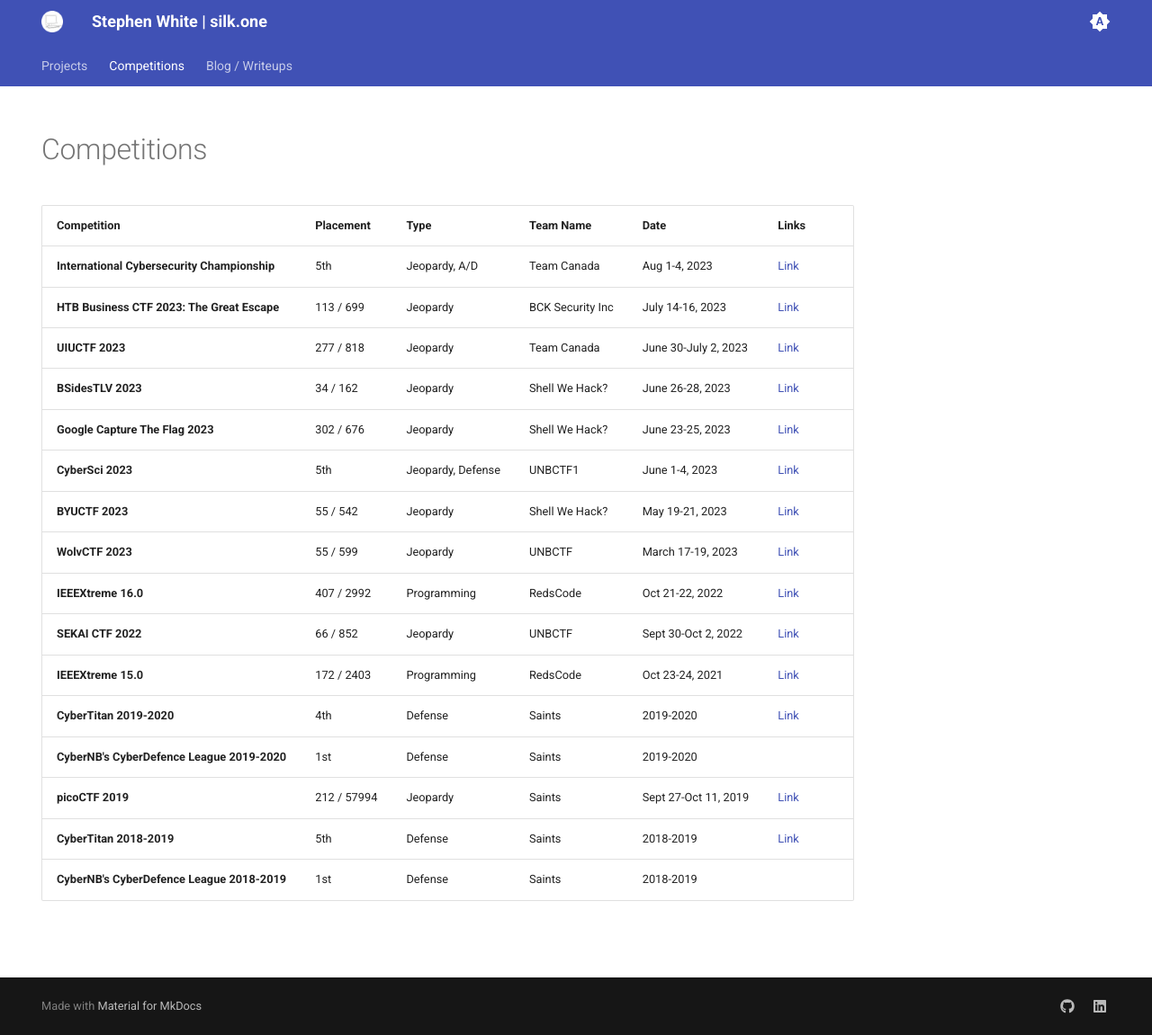
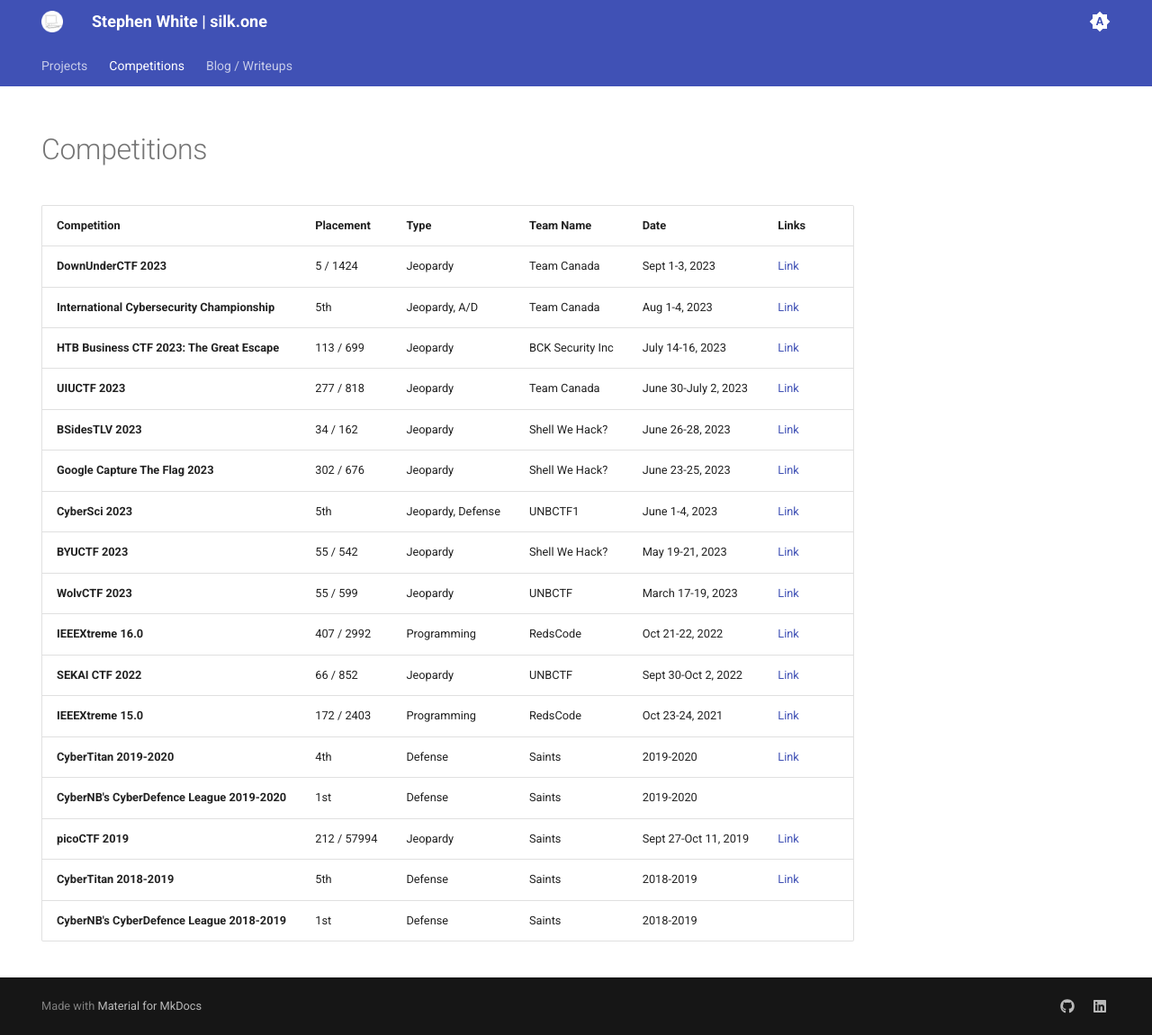
Before and after one commit to iamsilk/silk.one, an MkDocs documentation site: the page built from docs/competitions.md, in a window 1280 px wide and 1151 px high. Shown: the whole window at 90% size. Built offline with MkDocs 1.6.1 and Material for MkDocs 9.7.7, drawn with Linux system fonts in a browser that asks for light colours.

Commit message:
Add DownUnderCTF to competitions

```diff
--- a/docs/competitions.md
+++ b/docs/competitions.md
@@ -8,6 +8,7 @@ hide:
 
 | Competition                                      | Placement     | Type               | Team Name        | Date                      | Links                                                                                   |
 | ------------------------------------------------ | ------------- | ------------------ | ---------------- | ------------------------- | --------------------------------------------------------------------------------------- |
+| **DownUnderCTF 2023**                            | 5 / 1424      | Jeopardy           | Team Canada      | Sept 1-3, 2023            | [Link](https://ctftime.org/event/1954)                                                          |
 | **International Cybersecurity Championship**     | 5th           | Jeopardy, A/D      | Team Canada      | Aug 1-4, 2023             | [Link](https://www.ic3.games/)                                                          |
 | **HTB Business CTF 2023: The Great Escape**      | 113 / 699     | Jeopardy           | BCK Security Inc | July 14-16, 2023          | [Link](https://ctftime.org/event/1989)                                                  |
 | **UIUCTF 2023**                                  | 277 / 818     | Jeopardy           | Team Canada      | June 30-July 2, 2023      | [Link](https://ctftime.org/event/1899)                                                  |
```
